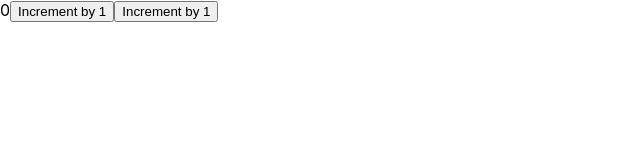
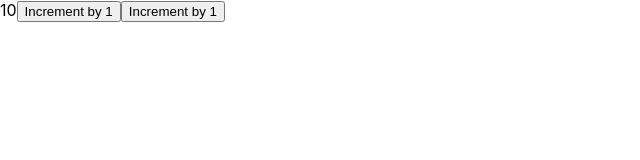
Before and after one commit to Allovallo/react-pract-2, a React (Create React App) app: page / in a window 1280 px wide. Shown: the top 160 px of the page, without its empty margins (0-640 px from the left). Built offline with nearby package versions, Linux system fonts and the light colour scheme.

Commit message:
counter updated

```diff
--- a/src/App.js
+++ b/src/App.js
@@ -4,7 +4,7 @@ import { Counter } from 'components/button';
 function App() {
   return (
     <div>
-      <Counter></Counter>
+      <Counter initialValue={10} />
     </div>
   );
 }
--- a/src/components/button.jsx
+++ b/src/components/button.jsx
@@ -3,7 +3,18 @@ import React, { Component } from "react";
 export class Counter extends Component {
     static defaultProps = {
         step: 1,
+        initialValue: 0,
     };
+
+    // constructor(props) {
+    //     super(props);
+
+    //     this.state = {
+    //         value: this.props.initialValue,
+    //     }
+    // }
+
+    state = { value: this.props.initialValue, }
 
     // constructor() {
     //     super();
@@ -26,7 +37,7 @@ export class Counter extends Component {
 
         return (
             <div>
-                <span>0</span>
+                <span>{this.state.value}</span>
                 <button
                     type="button"
                     onClick={this.handleIncrement}
```
